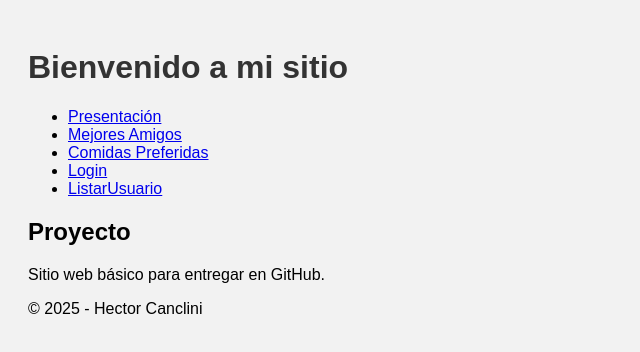
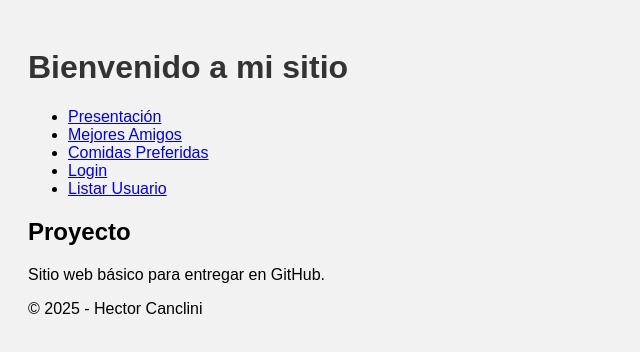
Before and after one commit to messicristiano10/datos-personales-2, a plain HTML site: page index.html in a window 1280 px wide. Shown: the full height of the page, 0-640 px from the left. Drawn offline with Linux system fonts and the light colour scheme.

Commit message:
Fix link text for Listar Usuario in index.html

```diff
--- a/index.html
+++ b/index.html
@@ -15,7 +15,7 @@
         <li><a href="MejoresAmigos.html">Mejores Amigos</a></li>
         <li><a href="ComidasPreferidas.html">Comidas Preferidas</a></li>
         <li><a href="login.html">Login</a></li>
-        <li><a href="ListarUsuario.html">ListarUsuario</a></li>
+        <li><a href="ListarUsuario.html">Listar Usuario</a></li>
       </ul>
     </nav>
   </header>
```
